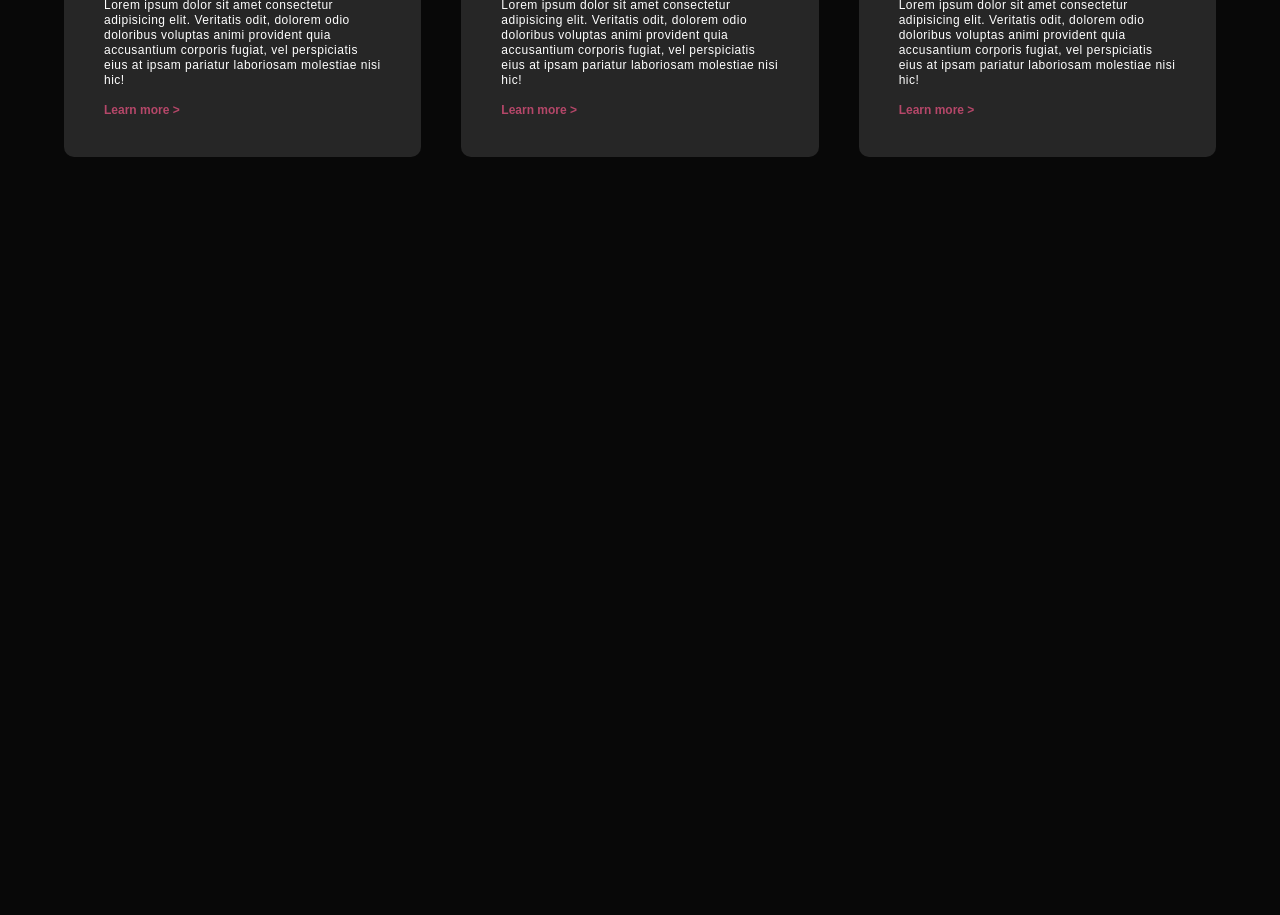
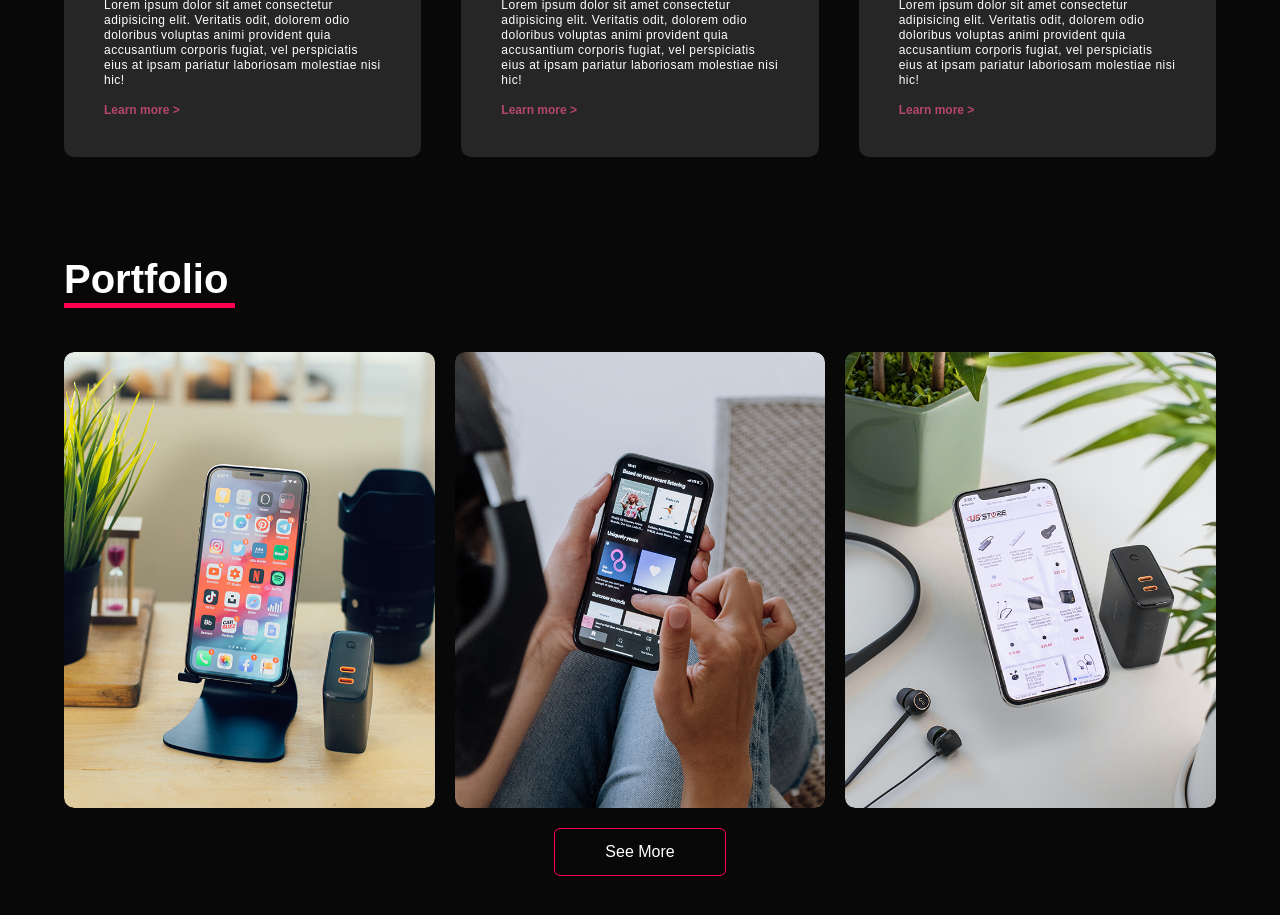
Before and after one commit to suryakanta-mohanty/multipage-site-practice, a plain HTML site: page index.html in a window 1280 px wide. Shown: the part 1675-2590 px from the top of the page. Before the commit the page ends 1872 px from the top, so only its background shows below. Drawn offline with Linux system fonts and the light colour scheme.

Commit message:
making portfolio section

```diff
--- a/index.html
+++ b/index.html
@@ -15,7 +15,8 @@
         <ul>
           <li><a href="#">Home</a></li>
           <li><a href="#">About</a></li>
-          <li><a href="#">Work</a></li>
+          <li><a href="#">My Services</a></li>
+          <li><a href="#">Portfolio</a></li>
           <li><a href="#">Contact</a></li>
         </ul>
       </nav>
@@ -121,6 +122,47 @@
     </div>
   </div>
 
+  <!----- Portfolio ---->
+
+  <div id="portfolio">
+    <div class="container">
+      <h2 class="sub-title">Portfolio</h2>
+      <div class="work-list">
+        <div class="work">
+          <img src="./image/work-1.png" >
+          <div class="layer">
+            <h3>Social Media App</h3>
+            <p>This app connects you with the talented people around the world. Download it from play store.</p>
+            <a href="#"><i class="fa-solid fa-arrow-up-right-from-square"></i></a>
+          </div>
+        </div>
+        <div class="work">
+          <img src="./image/work-2.png" >
+          <div class="layer">
+            <h3>Music App</h3>
+            <p>This app connects you with the talented people around the world. Download it from play store.</p>
+            <a href="#"><i class="fa-solid fa-arrow-up-right-from-square"></i></a>
+          </div>
+        </div>
+        <div class="work">
+          <img src="./image/work-3.png" >
+          <div class="layer">
+            <h3>Online shopping App</h3>
+            <p>This app connects you with the talented people around the world. Download it from play store.</p>
+            <a href="#"><i class="fa-solid fa-arrow-up-right-from-square"></i></a>
+          </div>
+        </div>
+      </div>
+
+      <a href="#" class="btn">See More</a>
+    </div>
+  </div>
+
+  <!----- Contact Form ----->
+
+
+
+
   <script>
     var tabLinks = document.getElementsByClassName('tab-links');
     var tabContents = document.getElementsByClassName('tab-contents');
--- a/style.css
+++ b/style.css
@@ -244,3 +244,113 @@ nav ul li a:hover::after{
   background: #ff004f;
   transform: translateY(-10px);
 }
+
+.services-list div:hover a{
+  color: #FFFF80;
+}
+
+/* -------- portfolio----- */
+
+#portfolio{
+  padding: 50px 0;
+}
+
+#portfolio .sub-title{
+  width: 55%;
+}
+
+.work-list{
+  display: grid;
+  grid-template-columns: repeat(auto-fit, minmax(250px, 1fr));
+  gap: 20px;
+  margin-top: 50px;
+}
+
+.work{
+  border-radius: 10px;
+  position: relative;
+  overflow: hidden;
+}
+
+.work img{
+  width: 100%;
+  border-radius: 10px;
+  display: block;
+  transition: transform 0.3s ease-in-out;
+}
+
+.layer{
+ width: 100%;
+ height: 0%;
+ padding: 0 20px;
+ background: linear-gradient(rgba(0,0,0,0.6), #ff004f );
+ border-radius: 10px;
+ position: absolute;
+ left: 0;
+ bottom: 0;
+ overflow: hidden;
+ display: flex;
+ align-items: center;
+ justify-content: center;
+ flex-direction: column;
+ text-align: center;
+ font-size: 14px;
+ transition: height 0.3s ease-in-out;
+ /* cursor: pointer; */
+}
+
+.layer h3{
+  font-weight: bold;
+  margin-bottom: 20px;
+  position: relative;
+}
+
+.layer h3::after{
+  content: '';
+  position: absolute;
+  width: 100%;
+  height: 2px;
+  background-color: #ff004f;
+  left: 0;
+  bottom: -8px;
+}
+
+.layer p{
+  color: #e4e3e3;
+}
+
+.layer a{
+  margin-top: 20px;
+  color: #ff004f;
+  text-decoration: none;
+  font-size: 18px;
+  line-height: 60px;
+  background-color: #fff;
+  width: 60px;
+  height: 60px;
+  border-radius: 50%;
+}
+
+.work:hover img{
+  transform: scale(1.1);
+}
+
+.work:hover .layer{
+  height: 100%;
+}
+
+.btn{
+  display: block;
+  margin: 20px auto;
+  width: fit-content;
+  border: 1px solid #ff004f;
+  padding: 14px 50px;
+  border-radius: 6px;
+  text-decoration: none;
+  color: white;
+  transition: background 0.15s ease-out;
+}
+
+.btn:hover{
+  background: #ff004f;
+}
```
